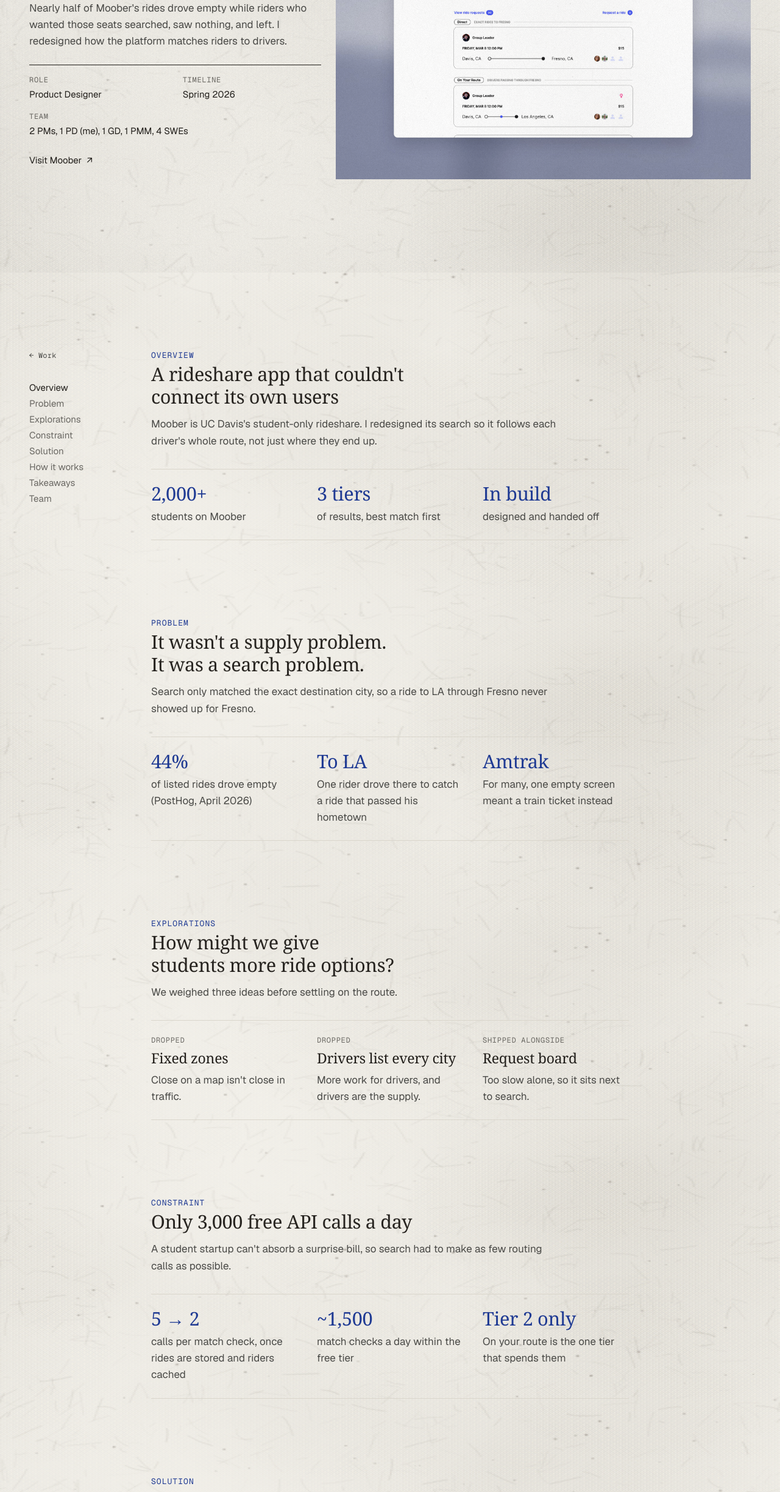
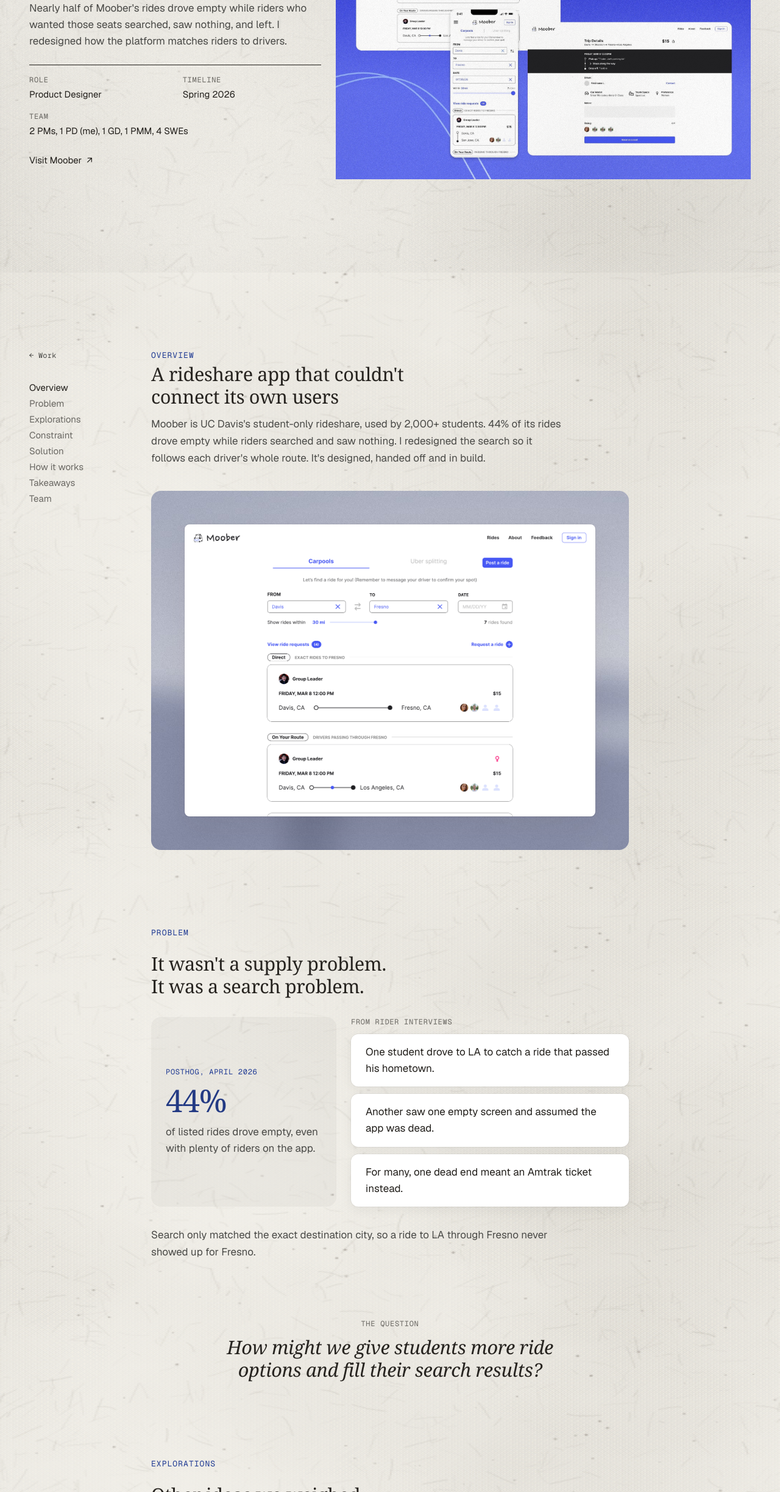
Before and after one commit to kkim248/portfolio, an Astro site: page /work/moober in a window 1280 px wide. Shown: the part 353-2800 px from the top of the page at 61% size. Built offline with nearby package versions, Linux system fonts and the light colour scheme; Astro itself is replaced by a stand-in of ours; animation ran at ten frames a second.

Commit message:
Revert "Moober: calm one-screen hero, every section one format (note, then plate or facts)"
This reverts commit 41e2967649a3b0e4c6dcc2679e29d1b38968c7b2.

```diff
--- a/scripts/make-cover.mjs
+++ b/scripts/make-cover.mjs
@@ -1,7 +1,7 @@
 // Case study covers, all made the same way so every project matches: one canvas size, one backdrop recipe, one
 // screen treatment (radius, shadow), one scale. Usage:
 //   node scripts/make-cover.mjs <config.json>
-// config: { "out": "src/assets/covers/x.jpg", "backdrop": "slate" | "light" | "blue",
+// config: { "out": "src/assets/covers/x.jpg", "backdrop": "light" | "blue",
 //           "screens": [ { "src": "path", "x": 0.09, "y": 0.13, "w": 0.65 } ] }   (x, y, w as fractions of the canvas)
 // The canvas matches the homepage stage and the case study hero (about 1.4 : 1), so covers drop in without layout change.
 import sharp from 'sharp';
@@ -14,8 +14,6 @@
 
 // the backdrop: paper or cyanotype blue, with the same leaf shadows the site's light casts, and the paper's grain
 async function backdrop(mode) {
-  // slate: the case study plate (Ian's horizon in the About slate), so the cover matches every screen inside
-  if (mode === 'slate') return sharp('public/assets/plate-slate.jpg').resize(W, H, { fit: 'cover' }).png().toBuffer();
   const base = mode === 'blue' ? hex('#1F3A93') : hex('#ECE9E1');
   const shadeTo = mode === 'blue' ? [0.62, 0.66, 0.8] : [0.8, 0.86, 0.97];   // how deep the leaf shadows go
   const strength = mode === 'blue' ? 0.5 : 0.38;
--- a/src/pages/work/moober.astro
+++ b/src/pages/work/moober.astro
@@ -12,7 +12,6 @@
 import tierDirect from '../../assets/moober/tier-direct.png';
 import tierRoute from '../../assets/moober/tier-route.png';
 import tierNearby from '../../assets/moober/tier-nearby.png';
-import heroCover from '../../assets/moober/moober-hero-cover.jpg';
 import team from '../../assets/moober/team.jpeg';
 import sf from '../../assets/moober/sf.jpeg';
 
@@ -51,7 +50,7 @@
         <h1 class="words" style="--wd: 250ms">Finding rides that were already there</h1>
       </div>
       <figure class="cs-cover" data-slug={p.slug} style="view-transition-name: cover">
-        <Image src={heroCover} alt="Moober's tiered search results for Davis to Fresno, on desktop." widths={[800, 1200, 1600, heroCover.width]} sizes="(min-width: 1024px) 58vw, 100vw" quality={86} loading="eager" fetchpriority="high" />
+        <Image src={p.cover} alt={p.alt} widths={[800, 1200, 1600, p.cover.width]} sizes="(min-width: 1024px) 58vw, 100vw" quality={86} loading="eager" fetchpriority="high" />
       </figure>
       <div class="cs-hero__meta">
         <p class="cs-lede reveal" style="--i: 3">Nearly half of Moober's rides drove empty while riders who wanted those seats searched, saw nothing, and left. I redesigned how the platform matches riders to drivers.</p>
@@ -76,63 +75,78 @@
     </nav>
 
     <main class="cs-col">
-      <!-- one format for every section: a note (label, heading, one line), then one visual. Visuals are either
-           screens on a slate plate, or a row of facts between rules. Nothing else. -->
-      <section class="sec" id="overview">
+      <!-- Bill Guo's case study as the model: a quiet offset note, then the work on a plate of the site's dappled light -->
+      <section class="sec sec--plates" id="overview">
         <div class="note">
           <p class="sec__label">Overview</p>
           <h2>A rideshare app that couldn't connect its own users</h2>
-          <p>Moober is UC Davis's student-only rideshare. I redesigned its search so it follows each driver's whole route, not just where they end up.</p>
+          <p>Moober is UC Davis's student-only rideshare, used by 2,000+ students. 44% of its rides drove empty while riders searched and saw nothing. I redesigned the search so it follows each driver's whole route. It's designed, handed off and in build.</p>
         </div>
-        <ul class="facts">
-          <li><p class="fact__big">2,000+</p><p>students on Moober</p></li>
-          <li><p class="fact__big">3 tiers</p><p>of results, best match first</p></li>
-          <li><p class="fact__big">In build</p><p>designed and handed off</p></li>
-        </ul>
+        <figure class="plate"><Image src={after} alt="The tiered search results for Davis to Fresno on desktop." {...shots} /></figure>
       </section>
 
+
+
       <section class="sec" id="problem">
-        <div class="note">
         <p class="sec__label">Problem</p>
         <h2>It wasn't a supply problem. It was a search problem.</h2>
+        <!-- the number that started the project, beside what riders told us -->
+        <div class="evidence">
+          <figure class="panel stat">
+            <p class="label label--accent">PostHog, April 2026</p>
+            <p class="stat__big">44%</p>
+            <p class="stat__text">of listed rides drove empty, even with plenty of riders on the app.</p>
+          </figure>
+          <div class="evidence__stories">
+            <p class="label">From rider interviews</p>
+            <p class="story">One student drove to LA to catch a ride that passed his hometown.</p>
+            <p class="story">Another saw one empty screen and assumed the app was dead.</p>
+            <p class="story">For many, one dead end meant an Amtrak ticket instead.</p>
+          </div>
+        </div>
+        <div class="prose">
           <p>Search only matched the exact destination city, so a ride to LA through Fresno never showed up for Fresno.</p>
         </div>
-        <ul class="facts">
-          <li><p class="fact__big">44%</p><p>of listed rides drove empty (PostHog, April 2026)</p></li>
-          <li><p class="fact__big">To LA</p><p>One rider drove there to catch a ride that passed his hometown</p></li>
-          <li><p class="fact__big">Amtrak</p><p>For many, one empty screen meant a train ticket instead</p></li>
-        </ul>
+        <div class="hmw">
+          <p class="label">The question</p>
+          <p class="hmw__q">How might we give students more ride options and fill their search results?</p>
+        </div>
       </section>
 
       <section class="sec" id="ideas">
-        <div class="note">
         <p class="sec__label">Explorations</p>
-          <h2>How might we give students more ride options?</h2>
-          <p>We weighed three ideas before settling on the route.</p>
+        <h2>Other ideas we weighed</h2>
+        <div class="cards cards--3">
+          <article class="card"><p class="card__num mono">Dropped</p><h3>Fixed zones</h3><p>Close on a map isn't close in traffic.</p></article>
+          <article class="card"><p class="card__num mono">Dropped</p><h3>Drivers list every city</h3><p>More work for drivers, and drivers are the supply.</p></article>
+          <article class="card"><p class="card__num mono">Shipped alongside</p><h3>Request board</h3><p>Too slow alone, so it sits next to search.</p></article>
         </div>
-        <ul class="facts">
-          <li><p class="label">Dropped</p><p class="fact__title">Fixed zones</p><p>Close on a map isn't close in traffic.</p></li>
-          <li><p class="label">Dropped</p><p class="fact__title">Drivers list every city</p><p>More work for drivers, and drivers are the supply.</p></li>
-          <li><p class="label">Shipped alongside</p><p class="fact__title">Request board</p><p>Too slow alone, so it sits next to search.</p></li>
-        </ul>
       </section>
 
       <section class="sec" id="constraint">
-        <div class="note">
         <p class="sec__label">Constraint</p>
         <h2>Only 3,000 free API calls a day</h2>
+        <div class="prose">
           <p>A student startup can't absorb a surprise bill, so search had to make as few routing calls as possible.</p>
         </div>
-        <ul class="facts">
-          <li><p class="fact__big">5 &rarr;&#65038; 2</p><p>calls per match check, once rides are stored and riders cached</p></li>
-          <li><p class="fact__big">~1,500</p><p>match checks a day within the free tier</p></li>
-          <li><p class="fact__big">Tier 2 only</p><p>On your route is the one tier that spends them</p></li>
-        </ul>
+        <!-- what the app saves, and what it still has to ask the map service for each match -->
+        <figure class="panel calls">
+          <div class="calls__groups">
+            <div class="calls__group"><p class="label">Stored once per ride</p><p class="calls__chips"><span class="chip">Driver start</span><span class="chip">Driver end</span></p></div>
+            <div class="calls__group"><p class="label">Cached per rider</p><p class="calls__chips"><span class="chip">Rider start</span></p></div>
+            <div class="calls__group"><p class="label label--accent">Called per match check</p><p class="calls__chips"><span class="chip chip--spent">Start &rarr;&#65038; Pickup</span><span class="chip chip--spent">Pickup &rarr;&#65038; End</span></p><p class="caption">Timed in minutes, against the driver's 5, 15 or 30 minute limit.</p></div>
+          </div>
+          <div class="calls__sum">
+            <p class="calls__big">5 &rarr;&#65038; 2</p>
+            <p class="calls__line">calls per match check, once rides are stored and riders cached</p>
+            <p class="calls__line">That's about <strong>1,500 checks a day</strong>, and only Tier 2, On your route, spends them.</p>
+          </div>
+        </figure>
       </section>
 
-      <section class="sec" id="solution">
+      <section class="sec sec--plates" id="solution">
         <div class="note">
-          <p class="sec__label">Solution</p>
+          <p class="sec__label">The idea</p>
           <h2>Match on the whole route, not just the city.</h2>
           <p>The same Davis to Fresno search, before and after. Scroll to see it change.</p>
         </div>
@@ -152,11 +166,9 @@
             </div>
           </div>
         </div>
-      </section>
 
-      <section class="sec" id="tiers">
         <div class="note">
-          <p class="sec__label">Three tiers</p>
+          <p class="sec__label">Three honest tiers</p>
           <h2>Best match first, and every card says what kind of match it is.</h2>
         </div>
         <ol class="tierlist">
@@ -174,11 +186,10 @@
       </section>
 
       <section class="sec" id="how">
-        <div class="note">
         <p class="sec__label">How it works</p>
-          <h2>Four new parts on the results screen</h2>
-          <p>What riders see when they search.</p>
-        </div>
+        <h2>Two sides had to change: what riders see, and what drivers allow.</h2>
+
+        <h3 class="sub">Riders: what the search shows</h3>
         <!-- the results screen with its four new parts pointed out in the margins -->
         <figure class="annotated" data-annotated>
           <div class="annotated__shot">
@@ -192,47 +203,38 @@
             </div>
           ))}
         </figure>
-      </section>
 
-      <section class="sec" id="stop">
-        <div class="note">
-          <p class="sec__label">Riders</p>
-          <h2>Riders confirm their stop on the way.</h2>
-          <p>It's checked against the driver's detour limit, on desktop and on the phone.</p>
-        </div>
         <!-- the rider's stop on both screens: a wide plate and a narrow one -->
         <div class="plates">
           <figure class="plate"><Image src={trip} alt="Trip details for a Davis to Los Angeles ride via Fresno: pickup, the rider's stop, and drop-off." {...shots} /></figure>
           <figure class="plate plate--phone"><Image src={mobileTrip} alt="The same trip on a phone, with the stops along the way opened." widths={[300, 520, 780]} sizes="(min-width: 1024px) 220px, 40vw" /></figure>
         </div>
-      </section>
+        <p class="caption">Riders confirm their stop, and it's checked against the driver's detour limit.</p>
 
-      <section class="sec" id="drivers">
-        <div class="note">
-          <p class="sec__label">Drivers</p>
-          <h2>Drivers choose how far they'll go.</h2>
-          <p>They opt into pickups along the way and set a maximum detour: 5, 15 or 30 minutes. They carry the cost, so they decide.</p>
+        <h3 class="sub">Drivers: how far they'll go</h3>
+        <figure class="panel shot-panel">
+          <div class="shot"><img src="/media/moober-toggle.gif" width="1438" height="820" alt="Posting a new carpool: trunk space, seats, pricing, and the toggle for pickups along the way." loading="lazy" /></div>
+          <figcaption class="caption">Drivers opt into pickups along the way and choose a maximum detour.</figcaption>
+        </figure>
+        <div class="cards cards--2">
+          <article class="card"><p class="card__num mono">The call</p><h3>Driver sets the limit</h3><p>5, 15 or 30 minutes. They carry the cost, so they decide.</p></article>
+          <article class="card"><p class="card__num mono">Ruled out</p><h3>Riders asking for detours</h3><p>Every booking would turn into a negotiation.</p></article>
         </div>
-        <figure class="plate"><img src="/media/moober-toggle.gif" width="1438" height="820" alt="Posting a new carpool: trunk space, seats, pricing, and the toggle for pickups along the way." loading="lazy" /></figure>
       </section>
 
       <section class="sec" id="takeaways">
-        <div class="note">
         <p class="sec__label">Takeaways</p>
         <h2>What I took away</h2>
+        <div class="prose">
+          <p><strong>Constraints are design material.</strong> The call limit, found early with engineering, is why the tiers exist.</p>
+          <p><strong>Honesty is a feature.</strong> Showing the mileage gap up front earns more trust than polish.</p>
+          <p><strong>What's next.</strong> After launch, I'll watch whether riders who find rides actually book them.</p>
         </div>
-        <ul class="facts">
-          <li><p class="fact__title">Constraints are design material.</p><p>The call limit, found early with engineering, is why the tiers exist.</p></li>
-          <li><p class="fact__title">Honesty is a feature.</p><p>Showing the mileage gap up front earns more trust than polish.</p></li>
-          <li><p class="fact__title">What's next.</p><p>After launch, I'll watch whether riders who find rides actually book them.</p></li>
-        </ul>
       </section>
 
       <section class="sec" id="team">
-        <div class="note">
         <p class="sec__label">Team</p>
         <h2>The team behind it</h2>
-        </div>
                 <div class="gallery">
           <figure style="--a: 1.5"><Image src={team} alt="The Moober team, ten students standing arm in arm on a tree-lined path." widths={[600, 1000, 1400]} sizes="(min-width: 1024px) 420px, 100vw" /><figcaption class="caption">The Moober team</figcaption></figure>
           <figure style="--a: 0.75"><Image src={sf} alt="A team trip to San Francisco: Moober written in the sand on a beach." widths={[400, 700, 1000]} sizes="(min-width: 1024px) 210px, 50vw" /><figcaption class="caption">A trip to San Francisco</figcaption></figure>
--- a/src/styles/global.css
+++ b/src/styles/global.css
@@ -141,7 +141,7 @@
 
 /* printed type: every serif line carries the ink filter and sits into the paper */
 .name, .menu, .statement h1, .work__head h2, .work h3, .scene__list a, .foot__note,
-.cs-hero h1, .sec h2, .tierrow__text h4, .bar__crumb, .bar__menu, .ab__hello { filter: url(#ink); mix-blend-mode: multiply; opacity: 0.97; }
+.cs-hero h1, .sec h2, .sub, .tierrow__text h4, .hmw__q, .stat__big, .calls__big, .bar__crumb, .bar__menu, .ab__hello { filter: url(#ink); mix-blend-mode: multiply; opacity: 0.97; }
 
 /* words arrive the way ink takes on wet paper: each word bleeds in from a soft blur, a little bluer while it is
    wet, written left to right along a feathered edge, and dries to ink. Staggered word by word, like a pen. Every
@@ -158,7 +158,7 @@
 /* phones and tablets render SVG filters at a low resolution, so the ink looked blurry and cost frames there.
    On touch screens and small screens the type stays crisp, still multiplied into the paper. */
 @media (max-width: 767px), (hover: none) {
-  .name, .menu, .statement h1, .work__head h2, .work h3, .scene__list a, .foot__note, .cs-hero h1, .sec h2, .tierrow__text h4, .bar__crumb, .bar__menu, .ab__hello { filter: none; }
+  .name, .menu, .statement h1, .work__head h2, .work h3, .scene__list a, .foot__note, .cs-hero h1, .sec h2, .sub, .tierrow__text h4, .hmw__q, .stat__big, .calls__big, .bar__crumb, .bar__menu, .ab__hello { filter: none; }
   .words.is-split .w { filter: none; }
 }
 @media (prefers-reduced-motion: no-preference) {
@@ -329,6 +329,51 @@
 .sec { display: grid; gap: var(--s-6); scroll-margin-top: var(--s-8); min-width: 0; }
 .sec__label { font-family: var(--mono); font-size: var(--fs-label-l); line-height: var(--lh-label); letter-spacing: var(--track-label-l); text-transform: uppercase; color: var(--blue); }
 .sec h2 { font-family: var(--serif); font-weight: var(--w-serif); font-size: var(--fs-heading); line-height: var(--lh-heading); letter-spacing: var(--track-heading); max-width: 34ch; text-wrap: balance; margin-top: calc(var(--s-2) * -1); }
+/* a subheading inside a section: it opens a new part, so it has room above, and leads straight into its content */
+.sub { font-family: var(--serif); font-weight: var(--w-serif); font-size: var(--fs-subheading); line-height: var(--lh-heading); letter-spacing: var(--track-heading); color: var(--ink); margin-top: var(--s-8); }
+.sub + * { margin-top: calc(var(--s-3) * -1); }
+.sub__lead, .prose p { font-size: var(--fs-body); line-height: var(--lh-body); color: var(--ink-2); max-width: var(--measure); }
+/* in a case study, text runs the full width of the column, the same as the screens */
+.prose { display: grid; gap: var(--s-4); }
+.prose strong { font-weight: var(--w-strong); color: var(--ink); }
+
+/* cards: short pieces read at a glance (summary, findings, driver decisions, takeaways) */
+.cards { display: grid; gap: var(--s-5); }
+@media (min-width: 768px) { .cards--3 { grid-template-columns: repeat(3, minmax(0, 1fr)); } .cards--2 { grid-template-columns: repeat(2, minmax(0, 1fr)); } }
+.card { display: grid; gap: var(--s-2); align-content: start; padding: clamp(var(--s-5), 2vw, var(--s-6)); border-radius: var(--r-l); background: var(--tint); }
+.card .card__num { margin-bottom: var(--s-2); font-family: var(--mono); font-size: var(--fs-label); line-height: var(--lh-label); letter-spacing: var(--track-label); text-transform: uppercase; color: var(--blue); }
+.card h3 { font-weight: var(--w-strong); font-size: var(--fs-body); line-height: var(--lh-snug); color: var(--ink); }
+.card p:not(.card__num) { font-size: var(--fs-body-s); line-height: var(--lh-text); color: var(--ink-2); }
+/* a stat card: the number is the headline */
+/* a single figure: the number, its source, one line */
+.stat { display: grid; gap: var(--s-3); }
+.stat__big { font-family: var(--serif); font-weight: var(--w-serif-light); font-size: var(--fs-title); line-height: var(--lh-tight); letter-spacing: var(--track-display); color: var(--blue); }
+.stat__text { font-size: var(--fs-body-s); line-height: var(--lh-text); color: var(--ink-2); max-width: 48ch; }
+
+/* the number beside what riders said: the stat on the left, three short stories on the right */
+.evidence { display: grid; gap: var(--s-5); }
+.evidence .stat { align-content: center; }
+.evidence__stories { display: grid; gap: var(--s-3); align-content: center; }
+.story { padding: var(--s-4) var(--s-5); border-radius: var(--r-m); background: var(--surface); box-shadow: var(--shadow-card); font-size: var(--fs-body-s); line-height: var(--lh-text); color: var(--ink); }
+@media (min-width: 900px) { .evidence { grid-template-columns: minmax(0, 2fr) minmax(0, 3fr); } }
+
+/* the constraint: where each map call goes, then what a check costs */
+.calls { display: grid; gap: var(--s-6); }
+.calls__groups { display: grid; gap: var(--s-5); }
+.calls__group { display: grid; gap: var(--s-2); }
+.calls__chips { display: flex; flex-wrap: wrap; gap: var(--s-2); }
+.chip { padding: var(--s-2) var(--s-3); border-radius: var(--r-s); border: 1px solid var(--rule); background: var(--surface); font-size: var(--fs-body-s); line-height: var(--lh-snug); color: var(--ink); white-space: nowrap; }
+.chip--spent { border-color: var(--blue-line); color: var(--blue); }
+.calls__sum { display: grid; gap: var(--s-2); align-content: center; }
+.calls__big { font-family: var(--serif); font-weight: var(--w-serif-light); font-size: var(--fs-title); line-height: var(--lh-tight); letter-spacing: var(--track-display); color: var(--blue); }
+.calls__line { font-size: var(--fs-body-s); line-height: var(--lh-text); color: var(--ink-2); max-width: 36ch; }
+.calls__line strong { font-weight: var(--w-strong); color: var(--ink); }
+@media (min-width: 900px) { .calls { grid-template-columns: minmax(0, 3fr) minmax(0, 2fr); } .calls__sum { padding-left: var(--s-6); border-left: 1px solid var(--rule); } }
+
+
+/* the question: a centred, quiet moment closing the problem. No box, no rule. */
+.hmw { justify-self: center; display: grid; justify-items: center; gap: var(--s-3); text-align: center; margin-top: var(--s-8); max-width: var(--measure); }
+.hmw__q { font-family: var(--serif); font-style: italic; font-weight: var(--w-serif); font-size: var(--fs-heading); line-height: var(--lh-heading); letter-spacing: var(--track-heading); color: var(--ink); text-wrap: balance; }
 
 /* three honest tiers as a ranked list: each tier's words on the left, the result as the app shows it on the right */
 .tierlist { display: grid; }
@@ -341,11 +386,14 @@
 @media (min-width: 900px) { .tierrow { grid-template-columns: minmax(0, 300px) minmax(0, 1fr); } }
 
 /* panels and screens: a deeper patch of the paper, with product screens lying on it */
+.panel { background: var(--tint); border-radius: var(--r-l); padding: clamp(var(--s-5), 4.5%, var(--s-7)); }
+.shot-panel { display: grid; place-items: center; gap: var(--s-3); padding: clamp(var(--s-3), 3%, var(--s-6)); }
 .shot { position: relative; width: 100%; }
 .shot img { display: block; width: 100%; height: auto; border-radius: var(--r-s); box-shadow: var(--shadow-screen); }
 /* captions: one style everywhere, centred when they sit under a screen in a panel */
 .caption { font-size: var(--fs-small); line-height: var(--lh-text); color: var(--ink-3); }
-@media (max-width: 639px) { .compare__panel { padding: var(--s-2); } }
+.shot-panel .caption { justify-self: center; text-align: center; max-width: 60ch; }
+@media (max-width: 639px) { .compare__panel, .shot-panel { padding: var(--s-2); } }
 
 /* before and after: pinned in the column, the result wipes across the empty search as you scroll */
 .compare { position: relative; height: 220svh; }
@@ -361,6 +409,7 @@
 .compare__cap--after { opacity: 0; transform: translateY(8px); }
 .compare.is-after .compare__cap--before { opacity: 0; transform: translateY(-8px); }
 .compare.is-after .compare__cap--after { opacity: 1; transform: none; }
+
 
 /* the rider's side: the results screen in the middle, its four new parts named in the margins, with fine leader
    lines to the exact spot. On narrower screens: numbered dots on the screen and a numbered list beneath. */
@@ -384,6 +433,7 @@
   .annotated__dot { width: 7px; height: 7px; margin: -3.5px 0 0 -3.5px; font-size: 0; color: transparent; box-shadow: 0 0 0 2.5px var(--surface), 0 0 0 3.5px var(--blue-line); }
   .annotated__lines { display: block; }
 }
+
 
 /* team: an even row of photos, all the same height */
 .gallery { display: flex; gap: var(--s-4); align-items: flex-start; }
@@ -496,14 +546,9 @@
 .plates { display: grid; gap: var(--s-3); }
 @media (min-width: 768px) { .plates { grid-template-columns: minmax(0, 2.2fr) minmax(0, 1fr); } }
 .plate--phone > img { width: min(100%, 220px); border-radius: var(--r-l); }
-.cs-col > .sec { gap: var(--s-6); }
-/* facts: the one text visual. Three short items between rules, a serif figure or title over one line */
-.facts { list-style: none; display: grid; gap: var(--s-5) var(--s-6); padding-block: var(--s-5); border-block: 1px solid var(--rule); }
-@media (min-width: 768px) { .facts { grid-template-columns: repeat(3, minmax(0, 1fr)); } }
-.facts li { display: grid; gap: var(--s-2); align-content: start; }
-.fact__big { font-family: var(--serif); font-weight: var(--w-serif-light); font-size: var(--fs-heading); line-height: var(--lh-tight); letter-spacing: var(--track-heading); color: var(--blue); }
-.fact__title { font-family: var(--serif); font-weight: var(--w-serif); font-size: var(--fs-subheading); line-height: var(--lh-heading); letter-spacing: var(--track-heading); color: var(--ink); }
-.facts p:not(.fact__big):not(.fact__title):not(.label) { font-size: var(--fs-body-s); line-height: var(--lh-text); color: var(--ink-2); max-width: 36ch; }
+.sec--plates { gap: var(--s-5); }
+.sec--plates > .plate, .sec--plates > .plates, .sec--plates > .compare { margin-top: var(--s-4); }
+.sec > .plates + .caption { text-align: center; margin-top: calc(var(--s-3) * -1); }
 /* the note: the section label, a serif title and a line or two, on the column's own left edge */
 .note { display: grid; gap: var(--s-3); max-width: var(--measure); }
 .note p:not(.sec__label) { font-size: var(--fs-body); line-height: var(--lh-body); color: var(--ink-2); }
```
Also changed, not shown: src/assets/moober/moober-hero-cover.jpg (deleted). Lines whose indentation alone changed are shown as unchanged.
